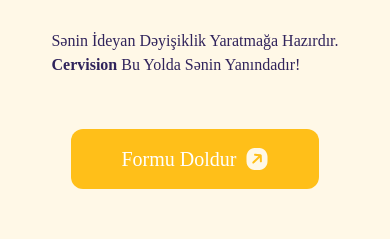
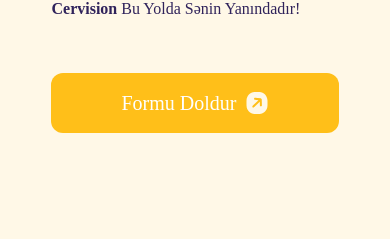
Before and after one commit to Cervision-Team/Cervision, a Next.js app: page / in a window 390 px wide. Shown: the part 267-506 px from the top of the page. Built offline with nearby package versions, Linux system fonts and the light colour scheme; no server answers.

Commit message:
fixed form button

```diff
--- a/src/app/(root)/Home/Hackathon.jsx
+++ b/src/app/(root)/Home/Hackathon.jsx
@@ -12,7 +12,7 @@
 
   return (
     <>
-      <section className="max-w-[1600px] mx-auto w-full h-auto px-[80px] flex flex-col lg:flex-row items-center justify-between mt-[86px] text-center lg:text-left max-lg:px-[16px] relative">
+      <section className="max-w-[1600px] mx-auto w-full h-auto px-[80px] flex flex-col lg:flex-row items-center justify-between mt-[30px] text-center lg:text-left max-lg:px-[16px] relative">
         <div className="flex flex-col items-center lg:items-start justify-center relative">
           {isLargeScreen && (
             <Image src={PointTop} alt="Point Top" width={248} height={18} className="absolute top-[-38px] left-0" />
--- a/src/app/(root)/Home/Offers.jsx
+++ b/src/app/(root)/Home/Offers.jsx
@@ -5,8 +5,8 @@
 const Offers = () => {
   return (
     <>
-      <section  className="max-w-[1600px]  mx-auto">
-        <div className='w-full h-auto pr-[80px] flex flex-row justify-between items-center mt-[100px] gap-[90px] max-[1100px]:flex-col max-[1100px]:items-start max-lg:pr-[16px] max-lg:gap-[15px]'>
+      <section  className="max-w-[1600px]  mx-auto pb-10">
+        <div className='w-full h-auto pr-[80px] flex flex-row justify-between items-center mt-[100px] gap-[90px] max-[1100px]:flex-col max-[1100px]:items-start max-lg:pr-[16px] max-lg:gap-[30px]'>
           <Image
             src={Developer}
             alt="Developer"
--- a/src/app/(root)/Home/Teams.jsx
+++ b/src/app/(root)/Home/Teams.jsx
@@ -18,7 +18,7 @@
           <h2 className='text-secondary text-[32px]/[40px] md:text-[50px]/[70px] font-medium mb-[10px]'>Peşəkarlığınızı və bacarıqlarınızı nümayiş etdirdiyimiz sahələr</h2>
           <p className='max-w-[628px] text-[#222] text-[18px]/[28px] md:text-[20px]/[30px] italic mb-[35px]'>‘’Müştərilərimizin ehtiyaclarını nəzərə alaraq, ən son trendlərə uyğun həllər təqdim edirik.’’</p>
 
-          <div className='w-full flex flex-row flex-wrap items-center justify-center gap-x-[24px] gap-y-[40px]'>
+          <div className='w-full flex flex-row flex-wrap items-center justify-center gap-x-[24px] gap-y-[40px] max-[877px]:gap-y-5'>
             <TeamsCardTextFirst
               mainDivBg="#FFF8E7"
               teamNameFirst="UX/UI"
--- a/src/components/ui/FormButton.jsx
+++ b/src/components/ui/FormButton.jsx
@@ -24,7 +24,7 @@
   return (
     <>
 
-    <div className='w-[248px] h-[60px] relative bg-[#FFBF19] rounded-[12px] cursor-pointer mb-[80px] group overflow-hidden'>
+    <div className='w-[248px] h-[60px] relative bg-[#FFBF19] rounded-[12px] cursor-pointer mb-[80px] group overflow-hidden max-[450px]:w-full max-[450px]:px-4'>
 <div
   className="absolute bottom-0 left-0 w-full h-0 transition-all duration-800 group-hover:h-full rounded-[12px]"
   style={{ background: "linear-gradient(90deg,  #FFBF19 0%, #30235B 100%)" }}
```
